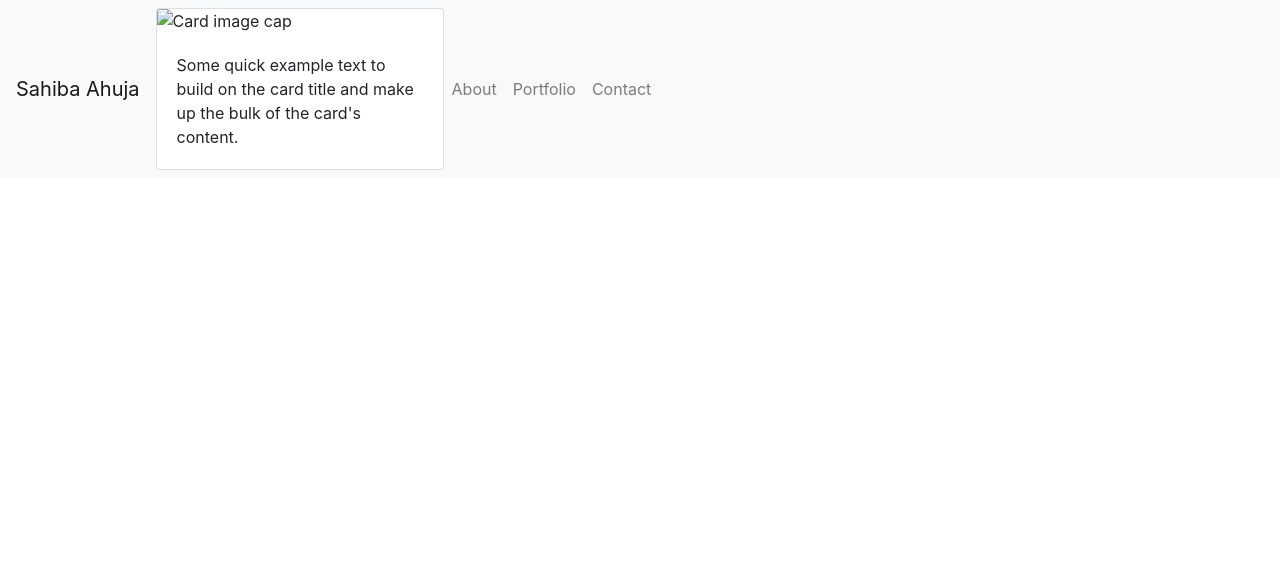
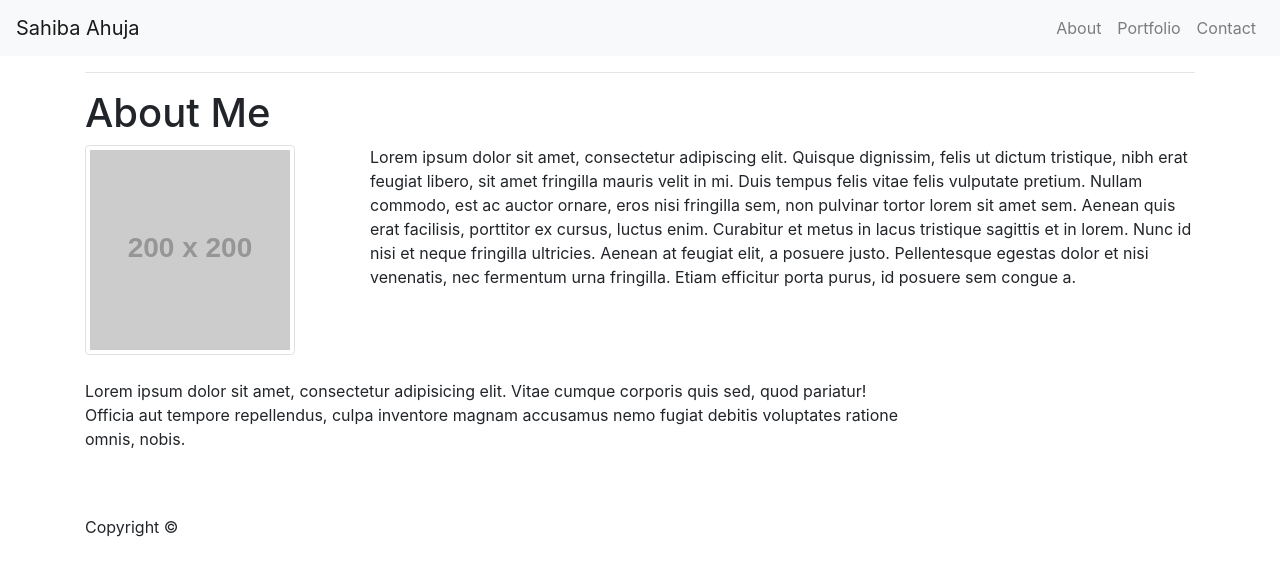
Before and after one commit to sahibaahuja/Bootstrap-Portfolio, a plain HTML site: page index.html in a window 1280 px wide. Drawn offline with nearby package versions, Linux system fonts and the light colour scheme; placeholder pictures from the web are drawn by us.

Commit message:
NOT FINAL

```diff
--- a/index.html
+++ b/index.html
@@ -8,6 +8,7 @@
     <link rel="stylesheet" href="https://stackpath.bootstrapcdn.com/bootstrap/4.3.1/css/bootstrap.min.css"
     integrity="sha384-ggOyR0iXCbMQv3Xipma34MD+dH/1fQ784/j6cY/iJTQUOhcWr7x9JvoRxT2MZw1T"
     crossorigin="anonymous">
+    <link rel="stylesheet" type="text/css" href="style.css">
 
 </head>
 <body>
@@ -17,16 +18,11 @@
         aria-controls="navbarSupportedContent" class="navbar-toggler-icon"></span>
         </button>
 
-        <div class="card" style="width: 18rem;">
-            <img class="card-img-top" src="..." alt="Card image cap">
-            <div class="card-body">
-              <p class="card-text">Some quick example text to build on the card title and make up the bulk of the card's content.</p>
-            </div>
-          </div>
+        <div class="navbar-collapse collapse justify-content-between">
 
-
-        <div class="collapse navbar-collapse" id="navbarSupportedContent">
-          <ul class="navbar-nav">
+                <ul class="navbar-nav mr-auto">
+                </ul>
+                <ul class="navbar-nav">
             <li class="nav-item">
               <a class="nav-link" href="#">About</a>
             </li>
@@ -43,8 +39,55 @@
         </div>
       </nav>
 
+            <div class="container">
+
+               <hr>
+
+                              <h1>
+                                    About Me
+                                </h1>
+                              <div class="row">
+                                <div class="col-lg-3">
+                                  <img class="img img-thumbnail" src="http://placehold.it/200x200">
+                                </div>
+                                <div class="col-lg-9">
+                                 <p>Lorem ipsum dolor sit amet, consectetur adipiscing elit. Quisque dignissim, felis ut dictum tristique,
+                                        nibh erat feugiat libero, sit amet fringilla mauris velit in mi. Duis tempus felis vitae
+                                        felis vulputate pretium. Nullam commodo, est ac auctor ornare, eros nisi fringilla sem,
+                                        non pulvinar tortor lorem sit amet sem. Aenean quis erat facilisis, porttitor ex cursus,
+                                        luctus enim. Curabitur et metus in lacus tristique sagittis et in lorem. Nunc id nisi et
+                                        neque fringilla ultricies. Aenean at feugiat elit, a posuere justo. Pellentesque egestas
+                                        dolor et nisi venenatis, nec fermentum urna fringilla. Etiam efficitur porta purus, id
+                                        posuere sem congue a.</p>
+                                </div>
+                              </div>
+                              <div class="row">
+                                          <div class="col-lg-9">
+                                            <br>
+                                            <p>Lorem ipsum dolor sit amet, consectetur adipisicing elit. Vitae cumque corporis quis sed, quod pariatur! Officia aut tempore repellendus, culpa inventore magnam accusamus nemo fugiat debitis voluptates ratione omnis, nobis.</p>
+                                          </div>
+
+                              </div>
+                              <br>
+                              <br>
+                              <div class="row">
+                                <div class="col-lg-12">
+
+                                </div>
+                                    </div>
+                                  </div>
+                                </div>
+                              </div>
+                            </div>
 
 
 
+
+      <footer>
+        <div class="container">
+          Copyright &copy;
+        </div>
+      </footer>
+
 </body>
 </html>
--- a/style.css
+++ b/style.css
@@ -0,0 +1,8 @@
+* {
+    box-sizing: border-box;
+}
+.footer  {
+    background-color: black;
+    font-style: italic;
+
+}
```
Also changed, not shown: contact.html (+20 -15 lines), portfolio.html (+46 -2 lines).
